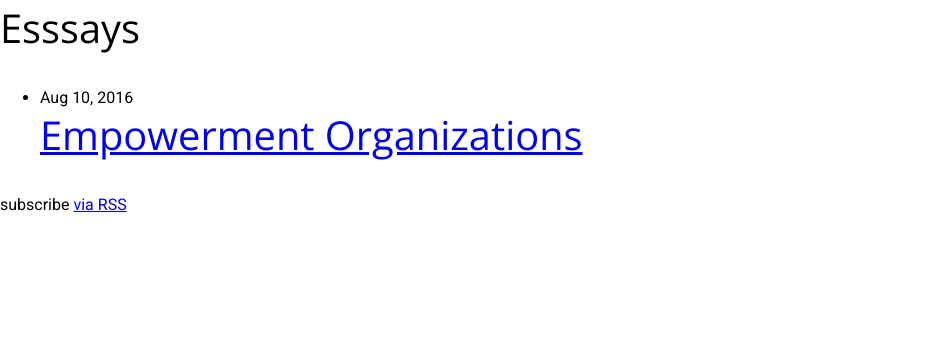
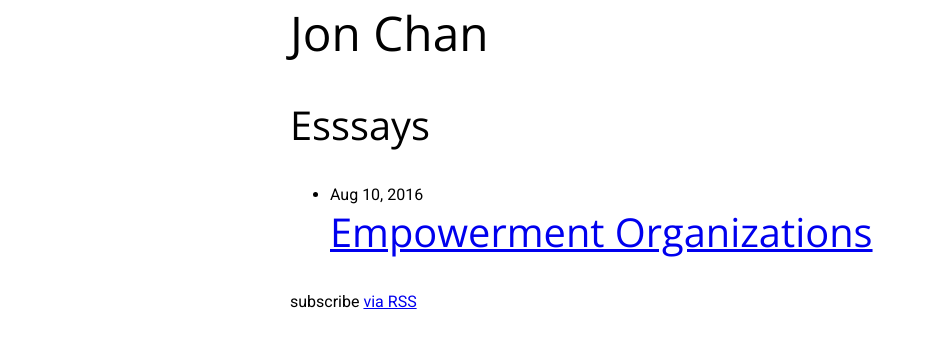
Before and after one commit to JonHMChan/blog, a Jekyll site: the page built from index.html, in a window 1280 px wide. Shown: the top 348 px of the page, without its empty margins (0-936 px from the left). Built offline with Jekyll 4.4.1, drawn with Linux system fonts in a browser that asks for light colours; nearby versions of some CDN libraries.

Commit message:
Update homepage

```diff
--- a/index.html
+++ b/index.html
@@ -1,93 +1,8 @@
 ---
 layout: default
 ---
-
-<section class="me">
-
-</section>
-
-<!--
-<section class="about">
-  <h2>About</h2>
-
-  <h3>What I look for</h3>
-  <p>If you want me to work with you, there's three things I like for in every opportunity.</p>
-  <div class="row">
-    <div class="col4">
-      <p class="heading">Smart People</p>
-      <p>I maximize for learning on a regular basis, and I think the best way to do that is to surround myself with really smart people. Am I working with people who have superpowers?</p>
-    </div>
-    <div class="col4">
-      <p class="heading">Autonomy</p>
-      <p>I work best when empowered. That doesn't mean I want free reign, but that I feel I have the ability to control my own work and growth. I like to work outside the box.</p>
-    </div>
-    <div class="col4">
-      <p class="heading">Impact</p>
-      <p>I care about my individual contributions impacting the world at large. How much will what I do actually impact the world at large in numbers of people and change felt?</p>
-    </div>
-  </div>
-
-  <h3>What you might look for</h3>
-  <p>You can think of what I'm doing in two dimensions: areas of expertise and capability.</p>
-  <table>
-    <tr>
-      <td>Me</td>
-      <td>
-        <p class="heading">Targeted</p>
-        <p>Do I want to work for your organization or effort in a unique way?</p>
-      </td>
-      <td>
-        <p class="heading">Experience</p>
-        <p>Have I spent a significant number of hours in your field? Have I done this before?</p>
-      </td>
-      <td>
-        <p class="heading">Depth</p>
-        <p>How much expertise do I have in your field? Do I do really hard things in your area?</p>
-      </td>
-      <td>
-        <p class="heading">Passion</p>
-        <p>Do I care about your field and am I passionate about the work? Do I do more than required?</p>
-      </td>
-      <td>
-        <p class="heading">Gets Things Done</p>
-        <p>Do I start things myself and take them to finish line? Do I lead and get asked questions?</p>
-      </td>
-    </tr>
-    <tr>
-      <td>
-        <p class="heading">Leadership</p>
-        <p>My main craft is engineering around the web. I'm a full stack web developer that has an affinity for front end, design, and tools.</p>
-      </td>
-    </tr>
-    <tr>
-      <td>
-        <p class="heading">Engineering</p>
-        <p>My main craft is engineering around the web. I'm a full stack web developer that has an affinity for front end, design, and tools.</p>
-      </td>
-    </tr>
-    <tr>
-      <td>
-        <p class="heading">Engineering</p>
-        <p>My main craft is engineering around the web. I'm a full stack web developer that has an affinity for front end, design, and tools.</p>
-      </td>
-    </tr>
-    <tr>
-      <td>
-        <p class="heading">Engineering</p>
-        <p>My main craft is engineering around the web. I'm a full stack web developer that has an affinity for front end, design, and tools.</p>
-      </td>
-    </tr>
-    <tr>
-      <td>
-        <p class="heading">Engineering</p>
-        <p>My main craft is engineering around the web. I'm a full stack web developer that has an affinity for front end, design, and tools.</p>
-      </td>
-    </tr>
-  </table>
-
-</section>
--->
-
+<div class="wrapper">
+  <h1>Jon Chan</h1>
   <section class="essays">
 
     <h2>Esssays</h2>
@@ -107,3 +22,4 @@ layout: default
     <p class="rss-subscribe">subscribe <a href="{{ "/feed.xml" | prepend: site.baseurl }}">via RSS</a></p>
 
   </section>
+</div>
```
Lines whose indentation alone changed are shown as unchanged.
